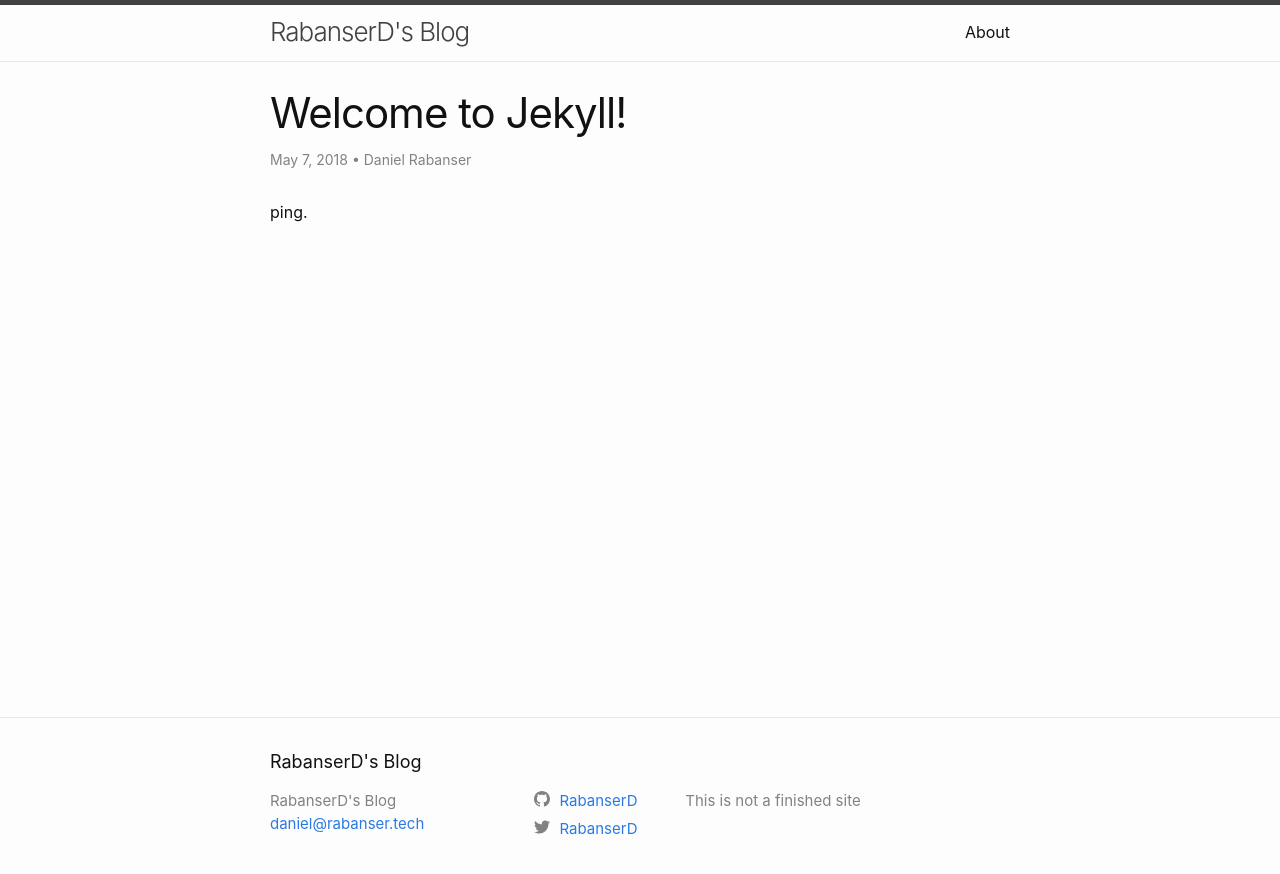
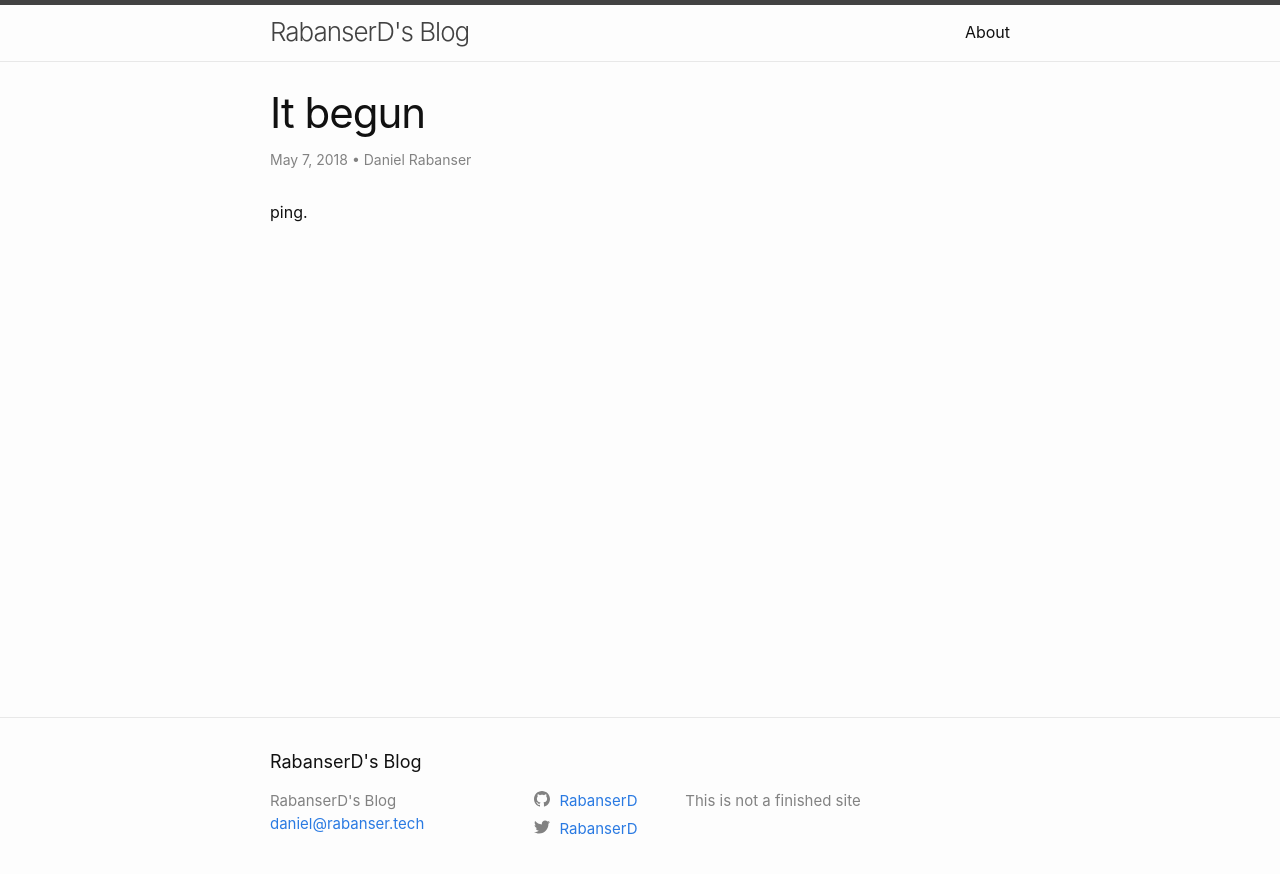
Before and after one commit to kwchan19/rabanserd.github.io, a Jekyll site: the page built from _posts/2018-05-07-it-begun.markdown, in a window 1280 px wide. Shown: the top 874 px of the page. Built offline with Jekyll 4.4.1, drawn with Linux system fonts in a browser that asks for light colours; comment, search, counter and statistics services are not loaded.

Commit message:
Update 2018-05-07-it-begun.markdown

```diff
--- a/_posts/2018-05-07-it-begun.markdown
+++ b/_posts/2018-05-07-it-begun.markdown
@@ -1,6 +1,6 @@
 ---
 layout: post
-title:  "Welcome to Jekyll!"
+title:  "It begun"
 date:   2018-05-07 21:08:15 +0200
 categories: jekyll update
 author: "Daniel Rabanser"
```
